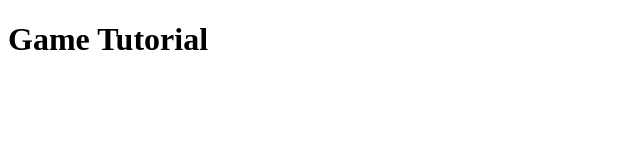
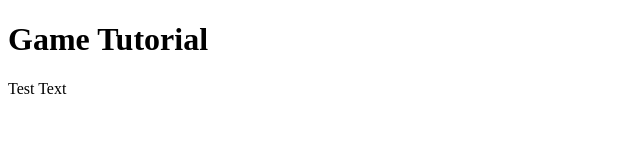
Before and after one commit to juan-vidal/GameTutorial, a plain HTML site: page index.html in a window 1280 px wide. Shown: the full height of the page, 0-640 px from the left. Drawn offline with Linux system fonts and the light colour scheme.

Commit message:
My first commit

```diff
--- a/index.html
+++ b/index.html
@@ -7,5 +7,6 @@
 </head>
 <body>
     <h1>Game Tutorial</h1>
+    <p>Test Text</p>
 </body>
 </html>
```
